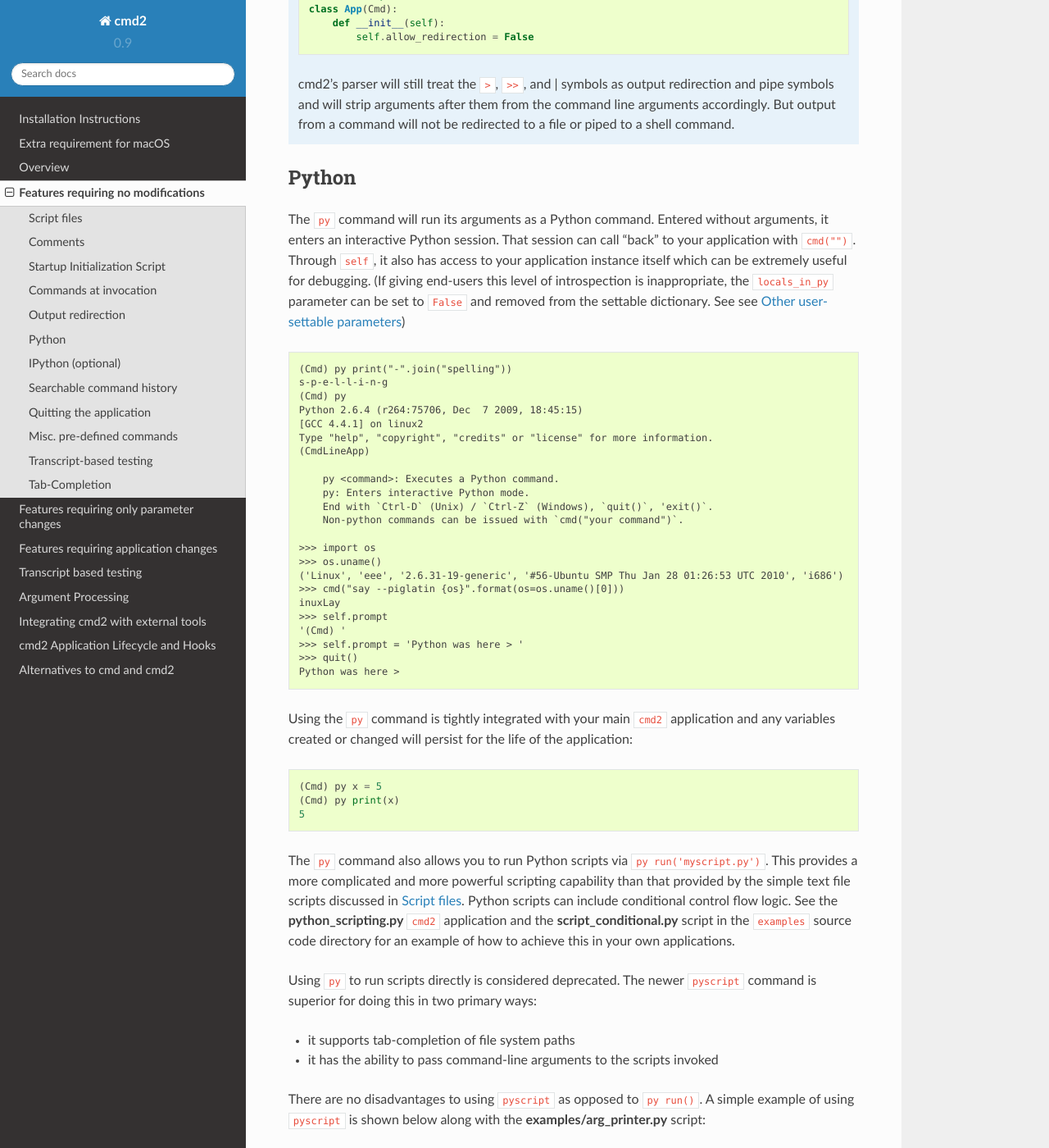
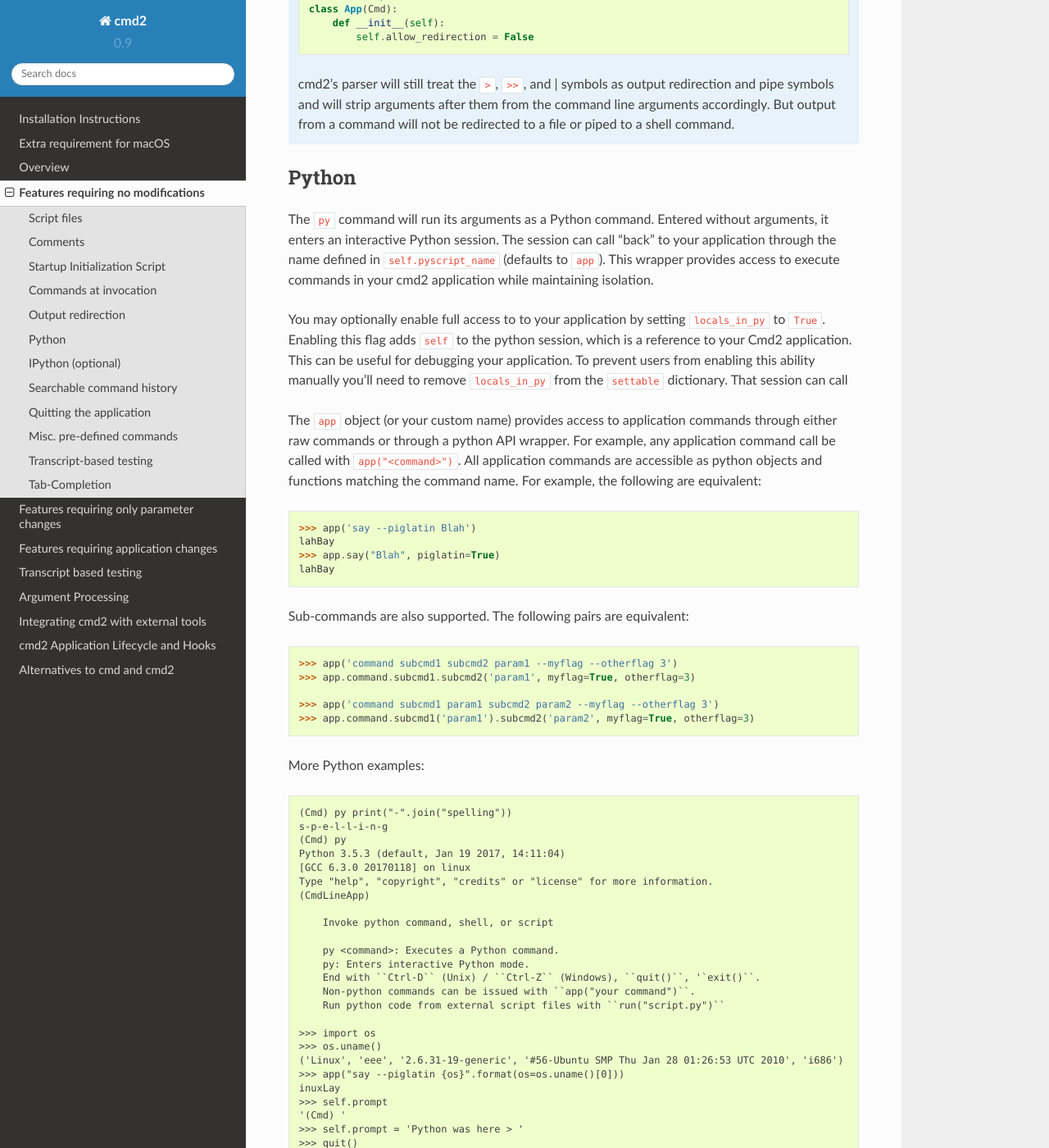
Before and after one commit to python-cmd2/cmd2, a Sphinx documentation site: the page built from docs/freefeatures.rst, in a window 1280 px wide and 1400 px high, scrolled down 2821 px. Shown: the whole window at 82% size. Built offline with Sphinx 7.4.7 and the Read the Docs theme 2.0.0, drawn with Linux system fonts in a browser that asks for light colours; some of the changed text lies outside the part shown.

Commit message:
Updated some documentation.

```diff
--- a/docs/freefeatures.rst
+++ b/docs/freefeatures.rst
@@ -146,35 +146,68 @@
 Python
 ======
 
-The ``py`` command will run its arguments as a Python
-command.  Entered without arguments, it enters an
-interactive Python session.  That session can call
-"back" to your application with ``cmd("")``.  Through
-``self``, it also has access to your application
-instance itself which can be extremely useful for debugging.
-(If giving end-users this level of introspection is inappropriate,
-the ``locals_in_py`` parameter can be set to ``False`` and removed
-from the settable dictionary. See see :ref:`parameters`)
+The ``py`` command will run its arguments as a Python command.  Entered without
+arguments, it enters an interactive Python session.  The session can call "back"
+to your application through the name defined in ``self.pyscript_name`` (defaults
+to ``app``).  This wrapper provides access to execute commands in your cmd2
+application while maintaining isolation.
+
+You may optionally enable full access to to your application by setting
+``locals_in_py`` to ``True``.  Enabling this flag adds ``self`` to the python
+session, which is a reference to your Cmd2 application. This can be useful for
+debugging your application.  To prevent users from enabling this ability
+manually you'll need to remove ``locals_in_py`` from the ``settable`` dictionary.
+That session can call
+
+The ``app`` object (or your custom name) provides access to application commands
+through either raw commands or through a python API wrapper.  For example, any
+application command call be called with ``app("<command>")``. All application
+commands are accessible as python objects and functions matching the command
+name.  For example, the following are equivalent:
+
+::
+
+    >>> app('say --piglatin Blah')
+    lahBay
+    >>> app.say("Blah", piglatin=True)
+    lahBay
+
+
+Sub-commands are also supported. The following pairs are equivalent:
+
+::
+
+    >>> app('command subcmd1 subcmd2 param1 --myflag --otherflag 3')
+    >>> app.command.subcmd1.subcmd2('param1', myflag=True, otherflag=3)
+
+    >>> app('command subcmd1 param1 subcmd2 param2 --myflag --otherflag 3')
+    >>> app.command.subcmd1('param1').subcmd2('param2', myflag=True, otherflag=3)
+
+
+More Python examples:
 
 ::
 
     (Cmd) py print("-".join("spelling"))
     s-p-e-l-l-i-n-g
     (Cmd) py
-    Python 2.6.4 (r264:75706, Dec  7 2009, 18:45:15)
-    [GCC 4.4.1] on linux2
+    Python 3.5.3 (default, Jan 19 2017, 14:11:04)
+    [GCC 6.3.0 20170118] on linux
     Type "help", "copyright", "credits" or "license" for more information.
     (CmdLineApp)
 
+        Invoke python command, shell, or script
+
         py <command>: Executes a Python command.
         py: Enters interactive Python mode.
-        End with `Ctrl-D` (Unix) / `Ctrl-Z` (Windows), `quit()`, 'exit()`.
-        Non-python commands can be issued with `cmd("your command")`.
+        End with ``Ctrl-D`` (Unix) / ``Ctrl-Z`` (Windows), ``quit()``, '`exit()``.
+        Non-python commands can be issued with ``app("your command")``.
+        Run python code from external script files with ``run("script.py")``
 
     >>> import os
     >>> os.uname()
     ('Linux', 'eee', '2.6.31-19-generic', '#56-Ubuntu SMP Thu Jan 28 01:26:53 UTC 2010', 'i686')
-    >>> cmd("say --piglatin {os}".format(os=os.uname()[0]))
+    >>> app("say --piglatin {os}".format(os=os.uname()[0]))
     inuxLay
     >>> self.prompt
     '(Cmd) '
--- a/docs/settingchanges.rst
+++ b/docs/settingchanges.rst
@@ -143,7 +143,7 @@
     echo: False                    # Echo command issued into output
     editor: vim                    # Program used by ``edit``
     feedback_to_output: False      # include nonessentials in `|`, `>` results
-    locals_in_py: True             # Allow access to your application in py via self
+    locals_in_py: False            # Allow access to your application in py via self
     prompt: (Cmd)                  # The prompt issued to solicit input
     quiet: False                   # Don't print nonessential feedback
     timing: False                  # Report execution times
```
Also changed, not shown: 1 other file.
